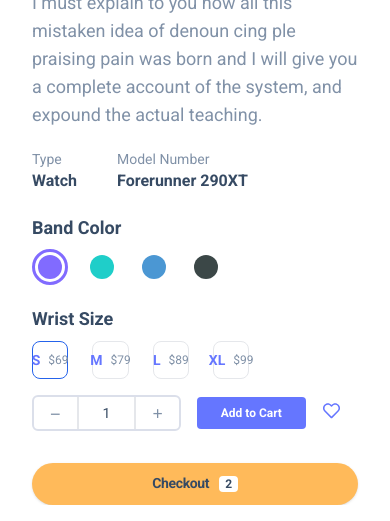
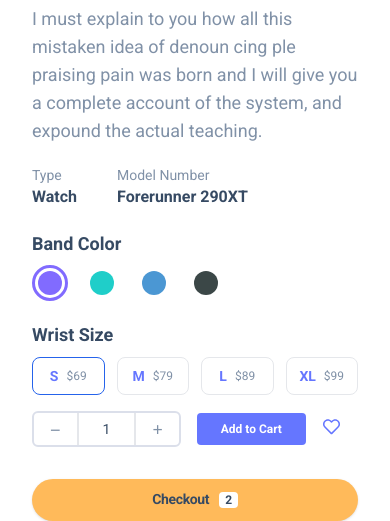
Before and after one commit to naimdotcom/frontend-task-by-softnio, a website: page index.html in a window 390 px wide. Shown: the part 648-1169 px from the top of the page. Drawn offline with Linux system fonts and the light colour scheme.

Commit message:
the product size button updated

```diff
--- a/index.html
+++ b/index.html
@@ -12,11 +12,11 @@
     <!-- todo: main container -->
     <div class="container h-full mx-auto">
       <div
-        class="relative grid h-screen px-8 sm:px-16 place-items-center lg:px-0"
+        class="relative grid h-screen px-8 my-20 sm:px-16 place-items-center lg:px-0"
       >
         <!-- todo: product container -->
         <div
-          class="flex flex-col pt-16 lg:items-center lg:flex-row gap-x-16 max-w-full lg:max-w-[1320px]"
+          class="flex flex-col lg:items-center lg:flex-row gap-x-16 max-w-full lg:max-w-[1320px]"
         >
           <!-- !product image start-->
           <div class="w-full">
@@ -62,7 +62,9 @@
             <!-- product price end-->
 
             <!-- !product short detail start-->
-            <div class="pt-2 lg:pt-5 max-w-[500px] lg:max-w-full">
+            <div
+              class="pt-2 lg:pt-5 max-w-[500px] md:max-w-[600px] lg:max-w-full"
+            >
               <p class="text-lg font-normal text-secondaryFont font-roboto">
                 I must explain to you how all this mistaken idea of denoun cing
                 ple praising pain was born and I will give you a complete
@@ -186,7 +188,7 @@
                   Wrist Size
                 </h3>
               </div>
-              <ul class="grid w-2/3 grid-cols-4 gap-6 mt-2">
+              <ul class="grid w-full grid-cols-4 gap-3 mt-2 lg:gap-6 lg:w-2/3">
                 <li>
                   <input
                     type="radio"
@@ -343,7 +345,7 @@
         <!-- product container -->
         <!-- !Check out button start-->
         <div
-          class="lg:absolute lg:bottom-11 lg:right-[48%] justify-self-start w-full lg:w-auto"
+          class="lg:absolute lg:bottom-11 lg:right-[48%] justify-self-start w-full lg:w-fit"
         >
           <button
             id="open-check-out"
```
Also changed, not shown: src/output.css.
